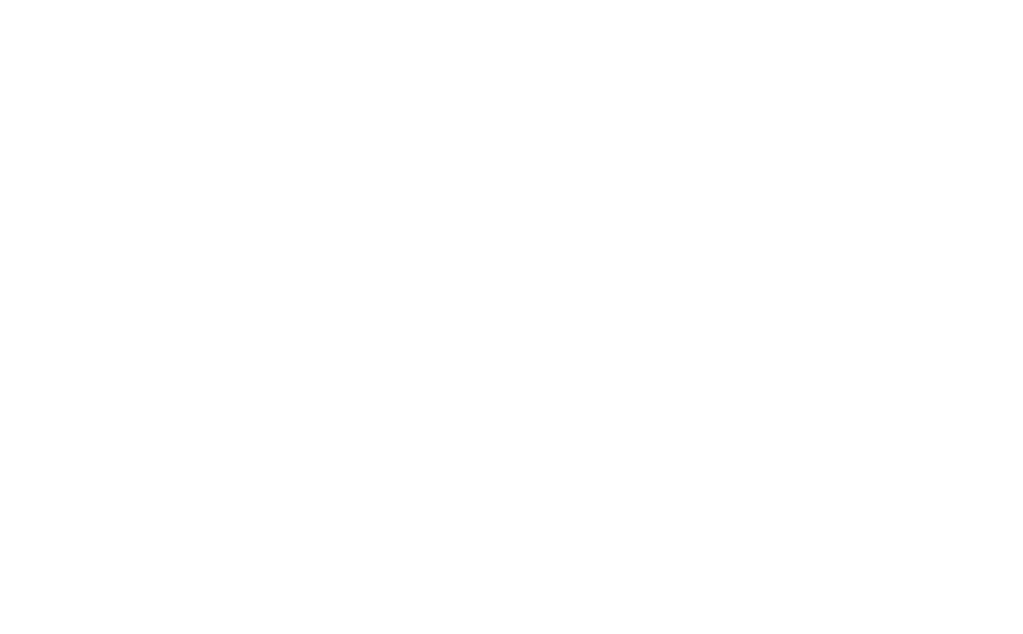
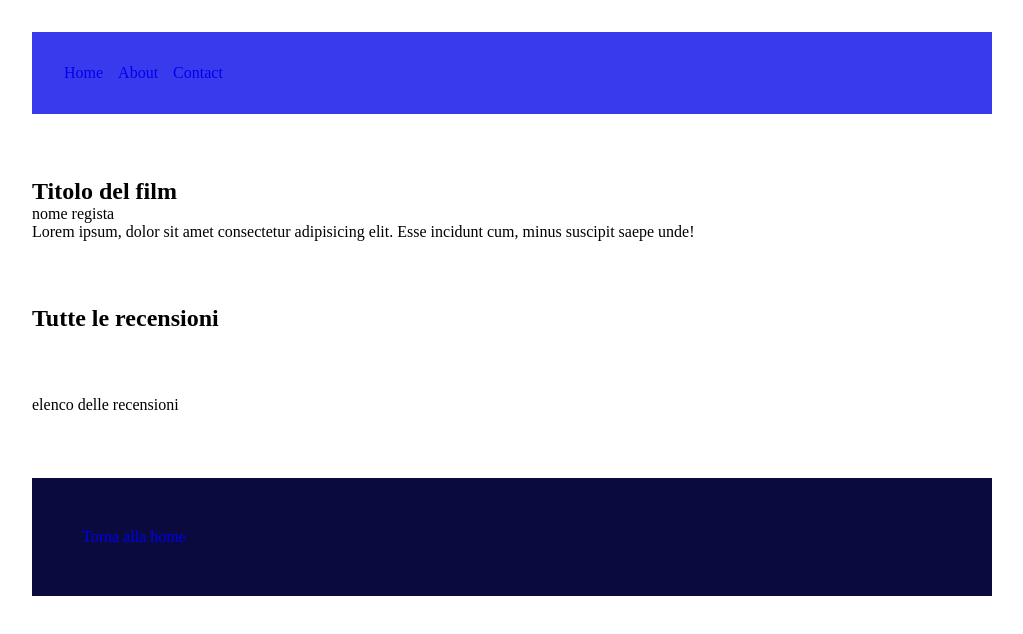
Before and after one commit to GioiPronesti/webapp-react, a React (Vite) app: page /movies/1 in a window 1280 px wide. Before the commit this address had no page. Shown: the top 634 px of the page, without its empty margins (128-1151 px from the left). Built offline with nearby package versions, Linux system fonts and the light colour scheme.

Commit message:
fix: modify movie page path

```diff
--- a/src/App.jsx
+++ b/src/App.jsx
@@ -12,7 +12,7 @@
       <Routes>
         <Route element={<DefaultLayouts />}>
           <Route path="/" element={<HomePage/>} />
-          <Route path='/movie/:id' element={<MoviePage />} />
+          <Route path='/movies/:id' element={<MoviePage />} />
           <Route path='/about' element={<AboutPage />} />
           <Route path='/contact' element={<ContactPage />} />
         </Route>
```
